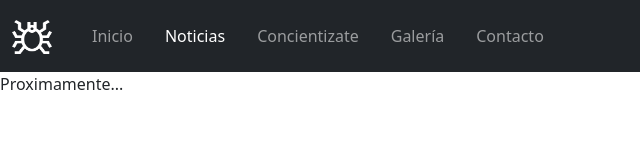
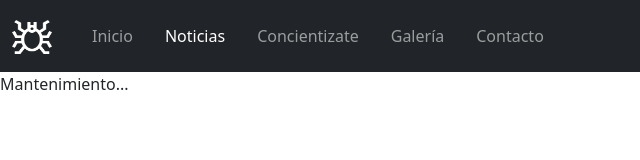
Before and after one commit to RenzoTortoni/coderhouse-wd, a plain HTML site: page pages/noticias.html in a window 1280 px wide. Shown: the full height of the page, 0-640 px from the left. Drawn offline with nearby package versions, Linux system fonts and the light colour scheme; files that its build step writes are made by us from their sources.

Commit message:
No hay cambios, testeando rutas

```diff
--- a/pages/noticias.html
+++ b/pages/noticias.html
@@ -49,7 +49,7 @@
     </nav>
 
     <div>
-        <p>Proximamente...</p>
+        <p>Mantenimiento...</p>
     </div>
 
 
```
